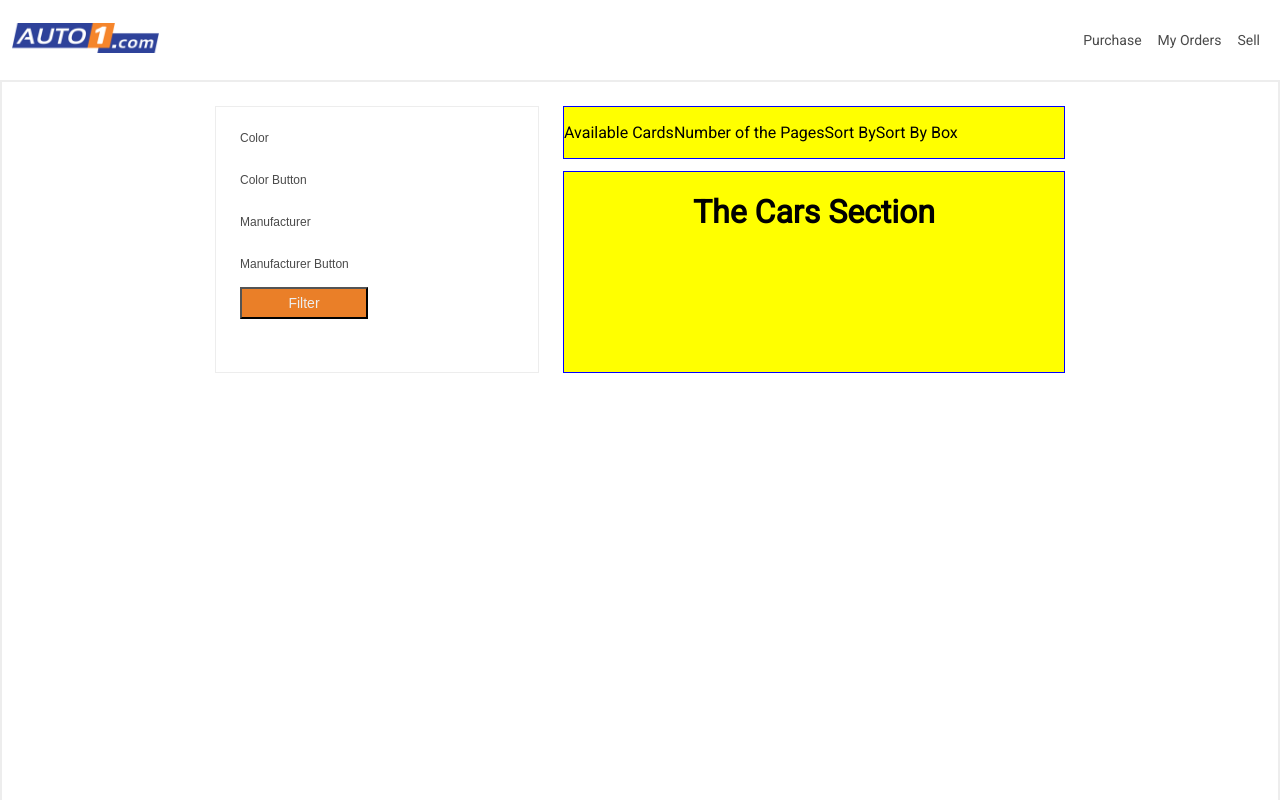
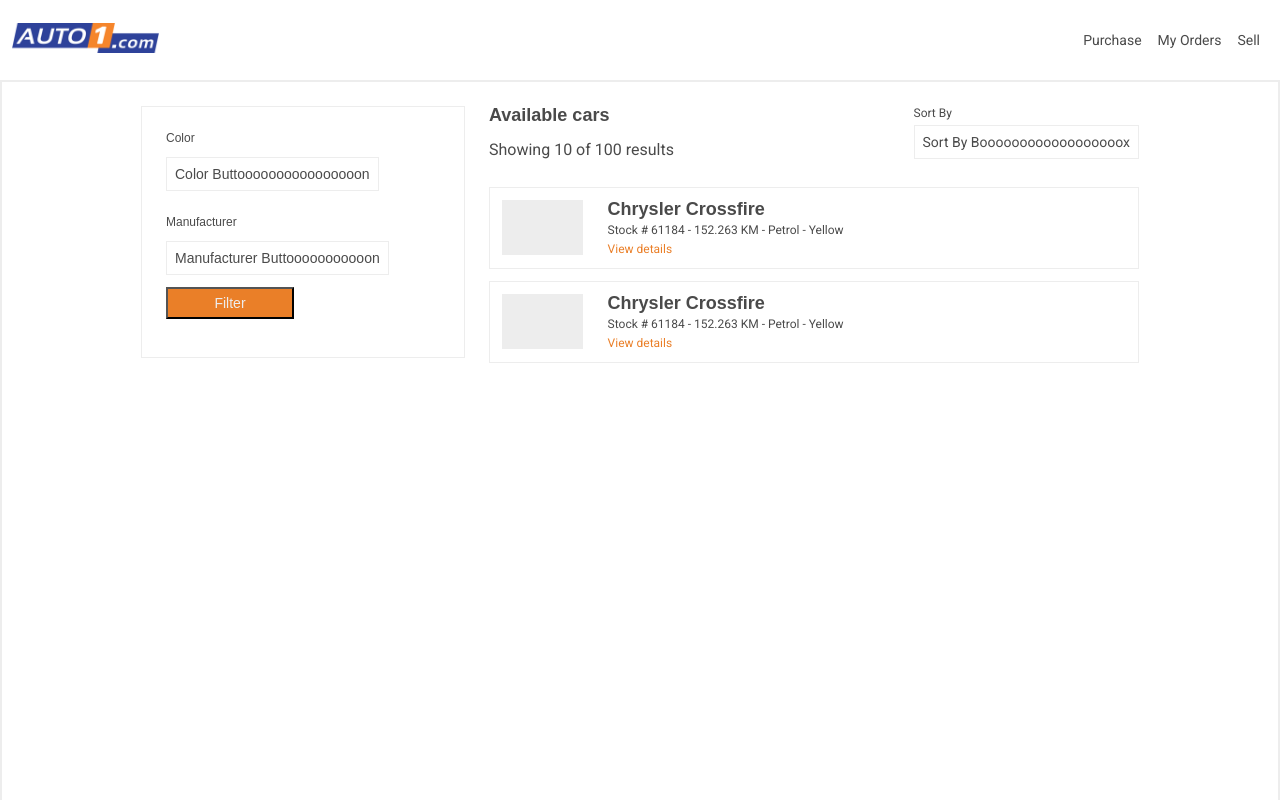
Before and after one commit to kaschief/auto1, a React (Create React App) app: page / in a window 1280 px wide. Shown: the top 800 px of the page. Built offline with nearby package versions, Linux system fonts and the light colour scheme.

Commit message:
home structure complete

```diff
--- a/src/App.css
+++ b/src/App.css
@@ -82,6 +82,7 @@
   font-family: 'Roboto Regular', sans-serif;
   font-size: 12px;
   color: #4a4a4a;
+  height: 250px;
 }
 
 .filter-contents {
@@ -102,22 +103,86 @@
   align-self: flex-end;
 }
 
+.filter-contents > p {
+  margin-block-end: 0em;
+}
+
 .Cars {
-  border: 1px solid blue;
-  background: yellow;
-  height: 200px;
-  margin-top: 12px;
-  width: 500px;
+  color: #4a4a4a;
+}
+
+.container {
+  border: 1px solid #ededed;
+  margin: 12px;
+}
+
+.Item {
+  display: flex;
+  flex-direction: row;
+  align-items: flex-start;
+  justify-content: space-between;
+  text-align: left;
+  border: 1px solid #ededed;
+  margin-bottom: 12px;
+  height: 80px;
+}
+
+.item-image {
+  flex-basis: 12.5%;
+  min-height: 55px;
+  min-width: 10px;
+  background: #ededed;
+  align-items: stretch;
+  margin: 12px;
+}
+
+.item-desc {
+  flex-basis: 80%;
+  margin: 12px;
+}
+
+.item-desc > h1 {
+  border-block-start: 0em;
 }
 
 .home-right {
   margin-top: 24px;
+  width: 650px;
 }
 .available {
-  width: 500px;
-  border: 1px solid blue;
-  background: yellow;
   display: flex;
+  flex-direction: row;
+  justify-content: space-between;
+  flex-wrap: wrap;
+  margin-bottom: 12px;
+  color: #4a4a4a;
+}
+
+.available-left,
+.available-right {
+  text-align: left;
+}
+
+.available-title,
+.item-desc > h1 {
+  font-family: 'Roboto Bold', sans-serif;
+  font-size: 18px;
+  line-height: 1;
+  margin-block-start: 0em;
+}
+
+.available-title > p {
+  font-size: 14px;
+}
+.sort {
+  margin-block-start: 0em;
+  font-size: 12px;
+}
+
+.box {
+  border: 1px solid #ededed;
+  padding: 8px;
+  font-size: 14px;
 }
 
 .Details {
@@ -174,8 +239,13 @@
 
 .stock {
   font-size: 14px;
+  margin-block-end: 0em;
 }
 
+.item-desc > .stock {
+  font-size: 12px;
+  line-height: 0em;
+}
 .second {
   margin-top: 4px;
   margin-left: 24px;
@@ -240,18 +310,32 @@
 }
 
 .vier > h2 {
+  font-family: 'Roboto', sans-serif;
   font-size: 18px;
   color: #4a4a4a;
 }
 
-.vier > h2 > span > .homepage > h2 {
+.homepage-link {
   font-size: 18px;
   display: inline-block;
   color: #ea7f28;
 }
 
-.vier > h2 > span > .homepage > h2:hover {
+.homepage-link:hover {
   font-size: 18px;
+  display: inline-block;
+  color: #ea7f28;
+  text-decoration: underline;
+}
+
+.view-link {
+  font-size: 12px;
+  display: inline-block;
+  color: #ea7f28;
+}
+
+.view-link:hover {
+  font-size: 12px;
   display: inline-block;
   color: #ea7f28;
   text-decoration: underline;
--- a/src/components/Cars.js
+++ b/src/components/Cars.js
@@ -1,9 +1,12 @@
 import React from 'react';
+import Item from './Item';
 
 const Cars = () => {
   return (
     <div className="Cars">
-      <h1>The Cars Section</h1>
+      <Item />
+
+      <Item />
     </div>
   );
 };
--- a/src/components/Filter.js
+++ b/src/components/Filter.js
@@ -6,9 +6,9 @@
     <div className="Filter">
       <div className="filter-contents">
         <p>Color</p>
-        <span>Color Button</span>
+        <span className="box">Color Buttoooooooooooooooon</span>
         <p>Manufacturer</p>
-        <span>Manufacturer Button</span>
+        <span className="box">Manufacturer Buttooooooooooon</span>
         <Button className="filter-button" text="Filter" />
       </div>
     </div>
--- a/src/components/Home.js
+++ b/src/components/Home.js
@@ -8,10 +8,14 @@
       <Filter />
       <div className="home-right">
         <div className="available">
-          <p>Available Cards</p>
-          <p>Number of the Pages</p>
-          <p>Sort By</p>
-          <p>Sort By Box</p>
+          <div className="available-left">
+            <h1 className="available-title">Available cars</h1>
+            <p>Showing 10 of 100 results</p>
+          </div>
+          <div className="available-right">
+            <p className="sort">Sort By</p>
+            <span className="box">Sort By Boooooooooooooooooox</span>
+          </div>
         </div>
         <Cars />
       </div>
--- /dev/null
+++ b/src/components/Item.js
@@ -0,0 +1,22 @@
+import React from 'react';
+import { Link } from 'react-router-dom';
+
+const Item = () => {
+  return (
+    <div className="Item">
+      <div className="item-image" />
+      <div className="item-desc">
+        <h1>Chrysler Crossfire</h1>
+        <p className="stock">Stock # 61184 - 152.263 KM - Petrol - Yellow</p>
+        <span>
+          {' '}
+          <Link to="/" className="view">
+            <p className="view-link">View details</p>
+          </Link>
+        </span>
+      </div>
+    </div>
+  );
+};
+
+export default Item;
--- a/src/components/NotFound.js
+++ b/src/components/NotFound.js
@@ -15,7 +15,7 @@
           <span>
             {' '}
             <Link to="/" className="homepage">
-              <h2 classname="homepage-link">homepage</h2>
+              <h2 className="homepage-link">homepage</h2>
             </Link>
           </span>
           .
```
